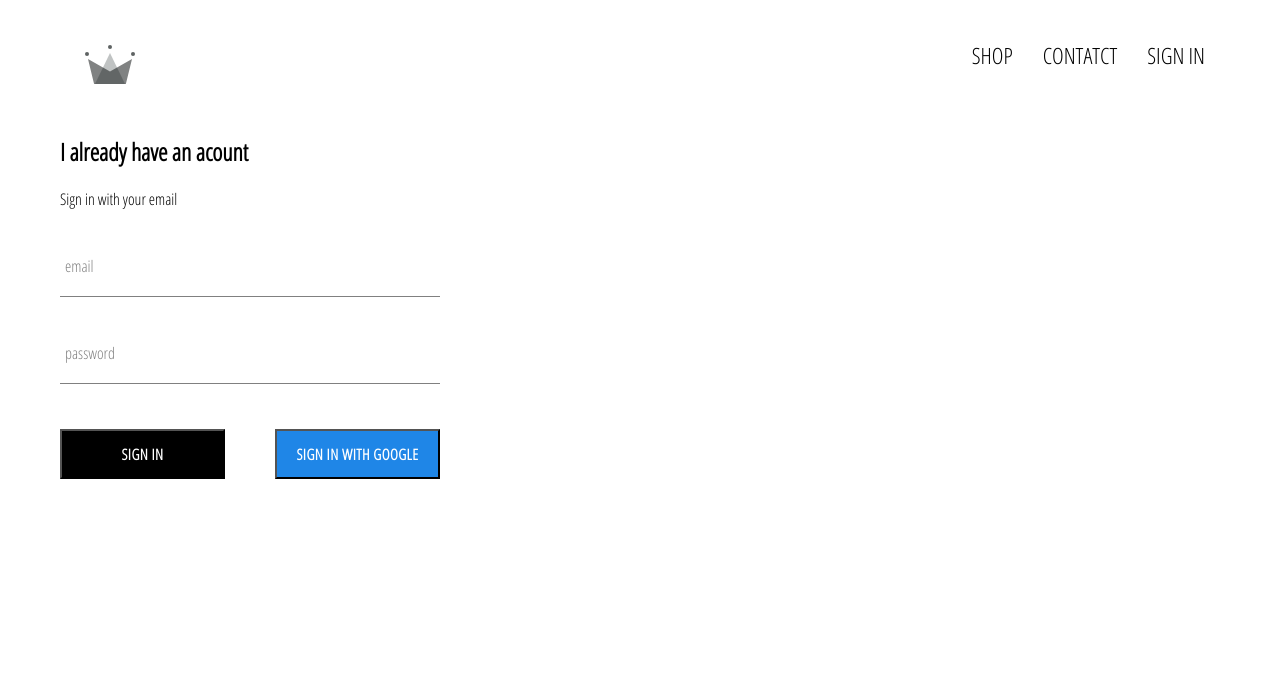
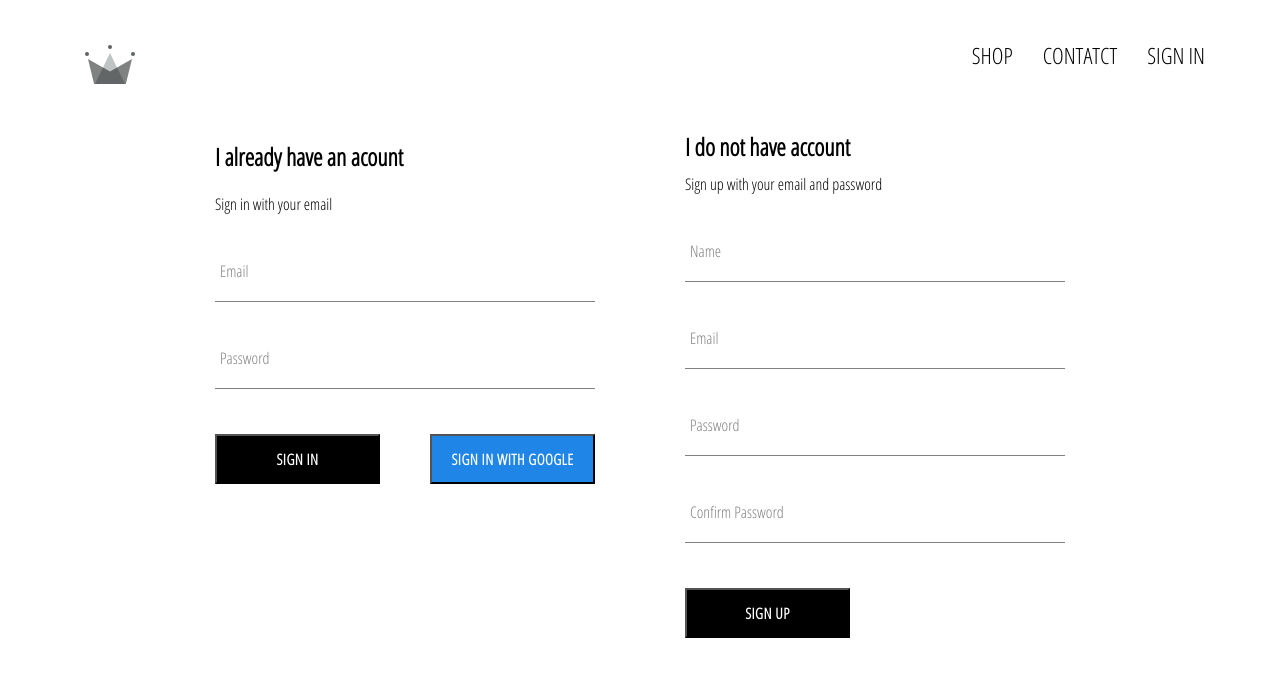
Before and after one commit to choijinhap/Ecommerce-react, a React (Create React App) app: page /signin in a window 1280 px wide. Shown: the top 676 px of the page. Built offline with nearby package versions, Linux system fonts and the light colour scheme; no server answers.

Commit message:
implemented firebase utils, included ability to store authenticated users into my firestore databse

```diff
--- a/src/App.js
+++ b/src/App.js
@@ -30,9 +30,10 @@
 							...snapShot.data(),
 						},
 					});
+					console.log(this.state);
 				});
 			}
-			// this.setState({ currentUser: userAuth });
+			this.setState({ currentUser: userAuth });
 		});
 	}
 	componentWillUnmount() {
--- a/src/components/header/header.style.scss
+++ b/src/components/header/header.style.scss
@@ -15,8 +15,8 @@
 		height: 100%;
 		display: flex;
 		align-items: center;
-        justify-content: flex-end;
-        cursor: pointer;
+		justify-content: flex-end;
+		cursor: pointer;
 	}
 	.option {
 		padding: 10px 15px;
--- a/src/components/sign-in/sign-in.component.jsx
+++ b/src/components/sign-in/sign-in.component.jsx
@@ -29,7 +29,7 @@
 				<form onSubmit={this.handleSubmit}>
 					<FormInput
 						name='email'
-						label='email'
+						label='Email'
 						value={this.state.email}
 						onChange={this.handleChange}
 						type='email'
@@ -37,7 +37,7 @@
 					/>
 					<FormInput
 						name='password'
-						label='password'
+						label='Password'
 						value={this.state.password}
 						onChange={this.handleChange}
 						type='password'
--- /dev/null
+++ b/src/components/sign-up/sign-up.component.jsx
@@ -0,0 +1,99 @@
+import React from 'react';
+import FormInput from '../form-input/form-input.component';
+import CustomButton from '../custom-button/custom-button.component';
+
+import { auth, createUserProfileDocument } from '../../firebase/firebase.utils';
+
+import './sign-up.style.scss';
+
+class SignUp extends React.Component {
+	constructor() {
+		super();
+		this.state = {
+			displayName: '',
+			email: '',
+			password: '',
+			confirmPassword: '',
+		};
+	}
+
+	handleSubmit = async (event) => {
+		event.preventDefault();
+		const { displayName, email, password, confirmPassword } = this.state;
+
+		if (password !== confirmPassword) {
+			alert(`Passwords don't match`);
+			return;
+		}
+
+		try {
+			const { user } = await auth.createUserWithEmailAndPassword(
+				email,
+				password
+			);
+			await createUserProfileDocument(user, { displayName });
+			this.setState({
+				displayName: '',
+				email: '',
+				password: '',
+				confirmPassword: '',
+			});
+		} catch (error) {
+			console.error(error);
+		}
+	};
+
+	handleChange = (event) => {
+		const { name, value } = event.target;
+		this.setState({
+			[name]: value,
+		});
+	};
+
+	render() {
+		const { displayName, email, password, confirmPassword } = this.state;
+		return (
+			<div className='sign-up'>
+				<h2 className='title'>I do not have account</h2>
+				<span>Sign up with your email and password</span>
+				<form onSubmit={this.handleSubmit} className='sign-up-form'>
+					<FormInput
+						type='text'
+						name='displayName'
+						value={displayName}
+						onChange={this.handleChange}
+						label='Name'
+						required
+					></FormInput>
+					<FormInput
+						type='email'
+						name='email'
+						value={email}
+						onChange={this.handleChange}
+						label='Email'
+						required
+					></FormInput>
+					<FormInput
+						type='password'
+						name='password'
+						value={password}
+						onChange={this.handleChange}
+						label='Password'
+						required
+					></FormInput>
+					<FormInput
+						type='password'
+						name='confirmPassword'
+						value={confirmPassword}
+						onChange={this.handleChange}
+						label='Confirm Password'
+						required
+					></FormInput>
+					<CustomButton type='submit'>SIGN UP</CustomButton>
+				</form>
+			</div>
+		);
+	}
+}
+
+export default SignUp;
--- /dev/null
+++ b/src/components/sign-up/sign-up.style.scss
@@ -0,0 +1,9 @@
+.sign-up {
+	display: flex;
+	flex-direction: column;
+	width: 380px;
+
+	.title {
+		margin: 10px 0;
+	}
+}
--- a/src/pages/sign-in/sigin-inpage.style.scss
+++ b/src/pages/sign-in/sigin-inpage.style.scss
@@ -1,5 +1,6 @@
 .sign-inpage {
+	width: 850px;
 	display: flex;
-	width: 100%;
-	// position: relative;
+	justify-content: space-between;
+	margin: 30px auto;
 }
--- a/src/pages/sign-in/sign-inpage.component.jsx
+++ b/src/pages/sign-in/sign-inpage.component.jsx
@@ -1,10 +1,12 @@
 import React from 'react';
 import SignIn from '../../components/sign-in/sign-in.component';
+import SignUp from '../../components/sign-up/sign-up.component';
 import './sigin-inpage.style.scss';
 
 const SignInPage = () => (
 	<div className='sign-inpage'>
 		<SignIn />
+		<SignUp />
 	</div>
 );
 
```
